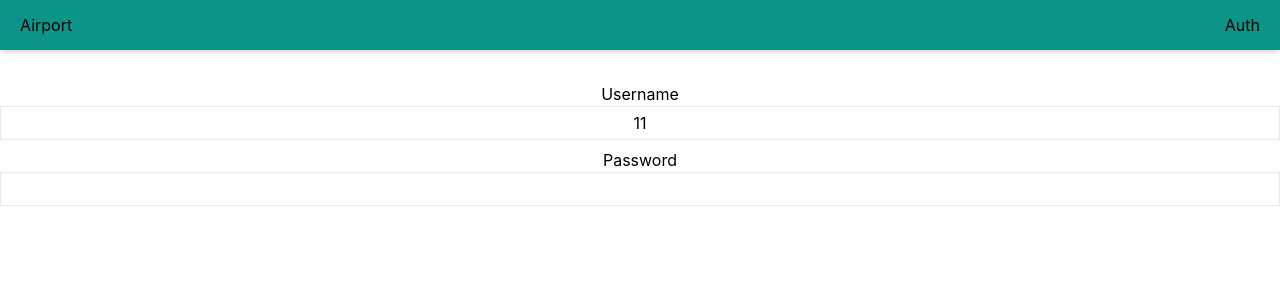
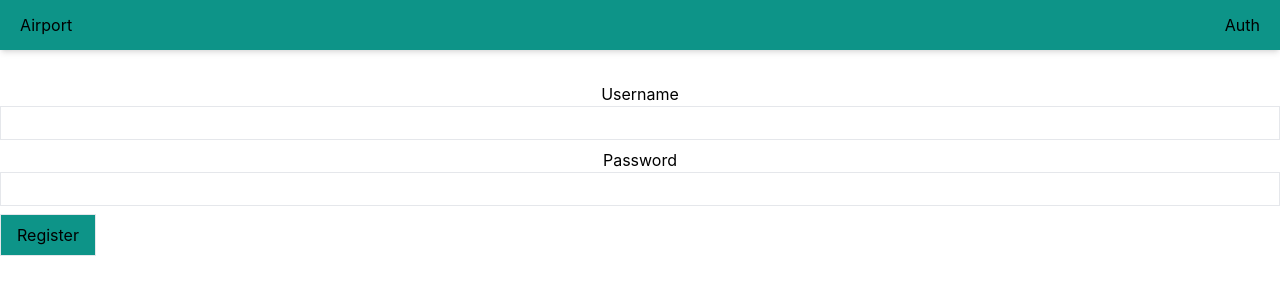
Before and after one commit to fermer123/airports, a React (Create React App) app: page /auth in a window 1280 px wide. Shown: the top 300 px of the page. Built offline with nearby package versions, Linux system fonts and the light colour scheme; no server answers.

Commit message:
register

```diff
--- a/src/pages/AuthPage.tsx
+++ b/src/pages/AuthPage.tsx
@@ -11,6 +11,8 @@ const AuthPage = () => {
       dispatch(
         register({ username: username.value, password: password.value }),
       );
+    } else {
+      return;
     }
   };
 
@@ -29,7 +31,7 @@ const AuthPage = () => {
         <input
           type='text'
           {...username}
-          value={11}
+          value={username.value}
           id='username'
           className='border py-1 px-2 w-full text-center'
         />
@@ -41,11 +43,15 @@ const AuthPage = () => {
         <input
           type='password'
           {...password}
-          value={''}
+          value={password.value}
           id='username'
-          className='border py-1 px-2 w-full text-center'
+          className='border py-1 px-2 w-full text-center mb-2'
         />
       </div>
+
+      <button className='py-2 px-4 bg-teal-600 border' type='submit'>
+        Register
+      </button>
     </form>
   );
 };
```
